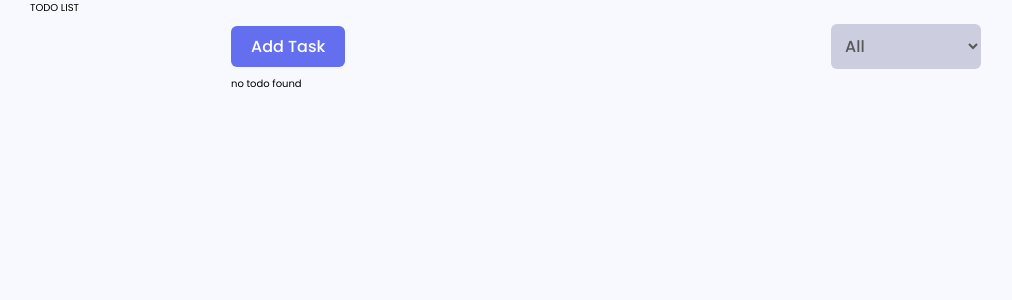
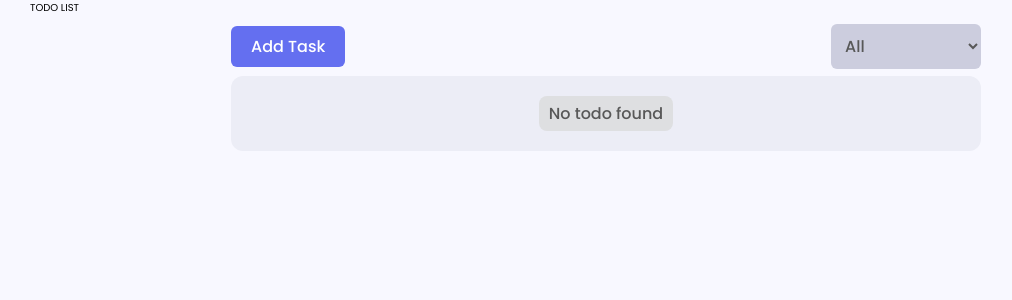
Before and after one commit to pratiga/TODO-app, a React (Create React App) app in the folder todo-app/: page / in a window 1280 px wide. Shown: the top 300 px of the page, without its empty margins (34-1046 px from the left). Built offline with nearby package versions, Linux system fonts and the light colour scheme.

Commit message:
filter status
Signed-off-by: Pratima <gaitrisanu2468@gmail.com>

```diff
--- a/todo-app/src/components/AppContent.js
+++ b/todo-app/src/components/AppContent.js
@@ -1,20 +1,61 @@
 import React from 'react'
 import {useSelector } from 'react-redux';
 import Todoitem from './Todoitem';
+import { motion } from 'framer-motion';
+import styles from '../styles/modules/app.module.scss';
+
+const container = {
+  hidden: { opacity : 1 },
+  visible: {
+    opacity: 1,
+    scale: 1,
+    transition: {
+      staggerChildren: 0.2,
+    },
+  },
+}
+
+const child = {
+  hidden: { y: 20, opacity: 0},
+  visible: {
+    y:0,
+    opacity: 1,
+
+  },
+};
 
 function AppContent() {
     const todoList = useSelector((state) => state.todo.todoList);
+    const filterStatus = useSelector((state)=> state.todo.filterStatus);
     const sortedTodoList = [...todoList]
     sortedTodoList.sort((a,b) => new Date(b.time) - new Date(a.time))
+
+    const filteredTodoList = sortedTodoList.filter((item) => {
+      if (filterStatus === 'all') {
+        return true;
+      }
+      return item.status === filterStatus;
+    });
+
   return (
-    <div>
-    {sortedTodoList && sortedTodoList.length > 0
-     ? (sortedTodoList.map((todo) => (
-       <Todoitem key={todo.id} todo={todo} />
-       ))
-    ) : ( 'no todo found')}
-    </div>
-  )
+    <motion.div
+      className={styles.content__wrapper}
+      variants={container}
+      initial="hidden"
+      animate= "visible"
+      >
+    {filteredTodoList && filteredTodoList.length > 0
+     ? (filteredTodoList.map((todo) =>
+       <Todoitem key={todo.id} todo={todo} />)
+        ) : (
+          <motion.p className={styles.emptyText}
+          variants = {child}>
+          No todo found
+          </motion.p>
+
+             )}
+    </motion.div>
+  );
 }
 
-export default AppContent
+export default AppContent;
```
